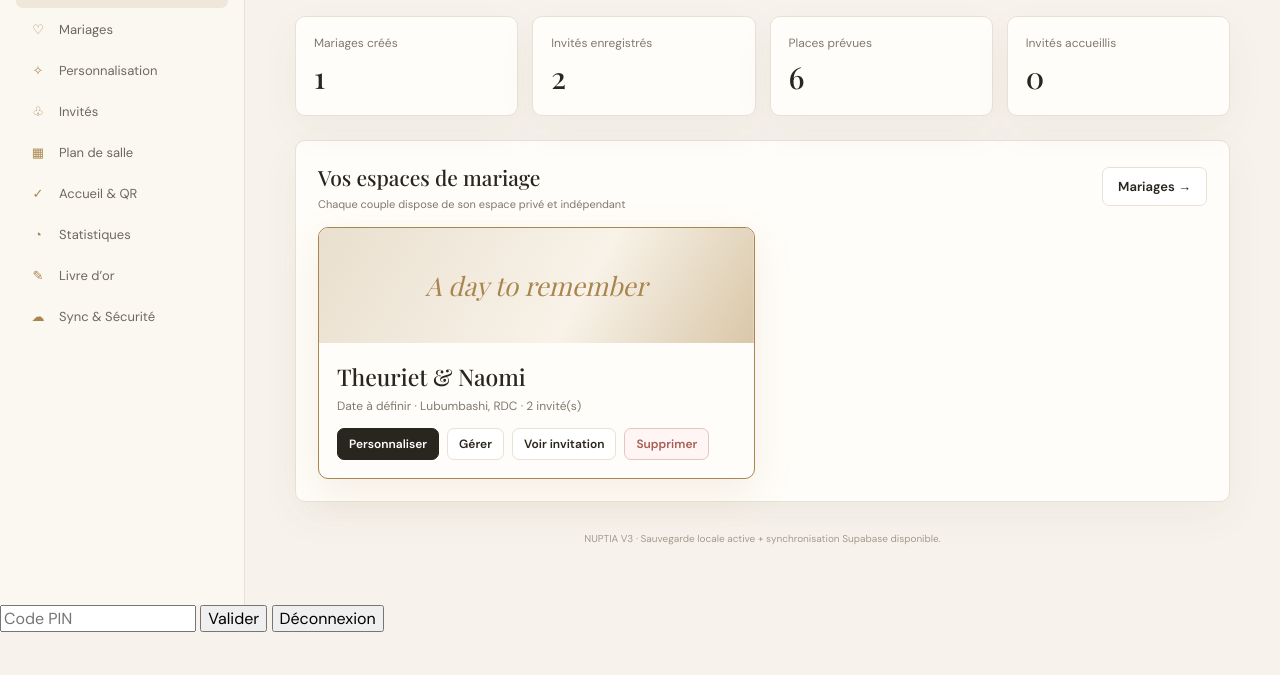
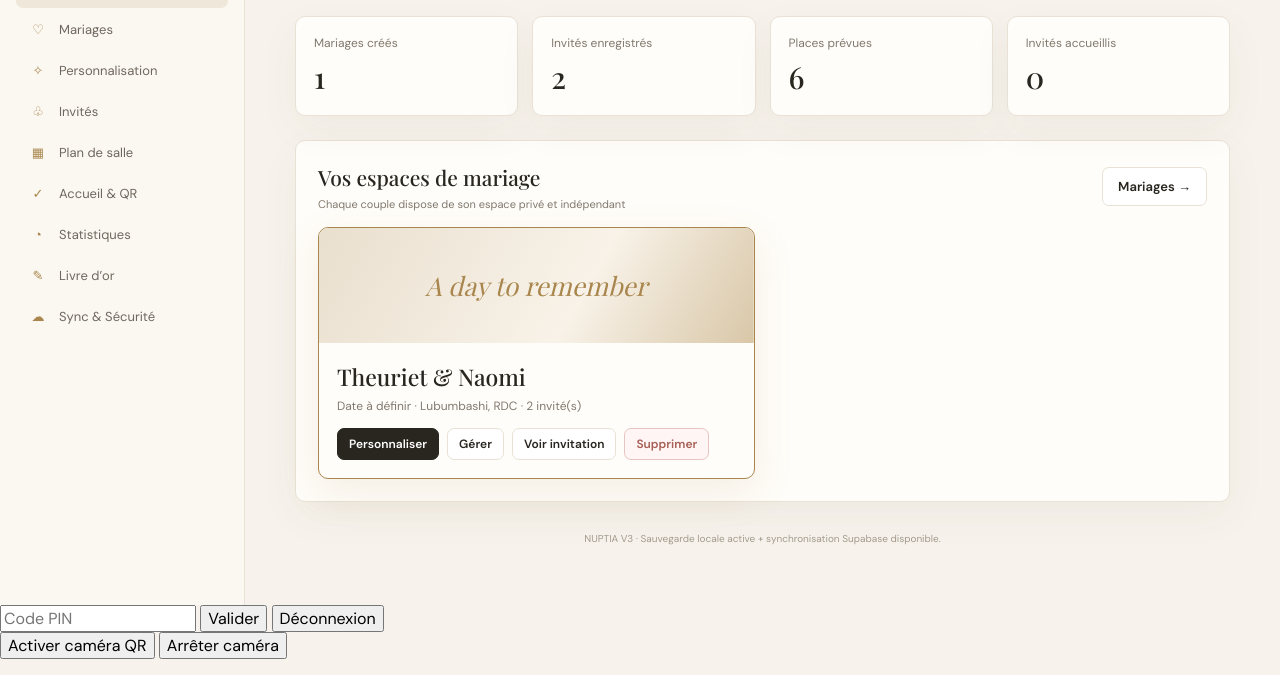
Before and after one commit to Theuriet/nuptia, a plain HTML site: page index.html in a window 1280 px wide. Shown: the part 242-917 px from the top of the page. Before the commit the page ends 874 px from the top, so only its background shows below. Drawn offline with nearby package versions, Linux system fonts and the light colour scheme; a script that the page names is missing.

Commit message:
Update index.html

```diff
--- a/index.html
+++ b/index.html
@@ -1621,5 +1621,11 @@ render(location.hash.slice(1) || 'overview');
   <button id="role-login-btn" type="button">Valider</button>
   <button id="role-logout-btn" type="button">Déconnexion</button>
   <span id="role-status"></span>
+    <div id="qr-scanner-box" data-role="protocol">
+  <button id="start-qr-btn" type="button">Activer caméra QR</button>
+  <button id="stop-qr-btn" type="button">Arrêter caméra</button>
+  <video id="qr-video" playsinline style="width: 100%; max-width: 360px; display: none;"></video>
+  <p id="qr-scan-result"></p>
+</div>
 </div>
 </html>
```
